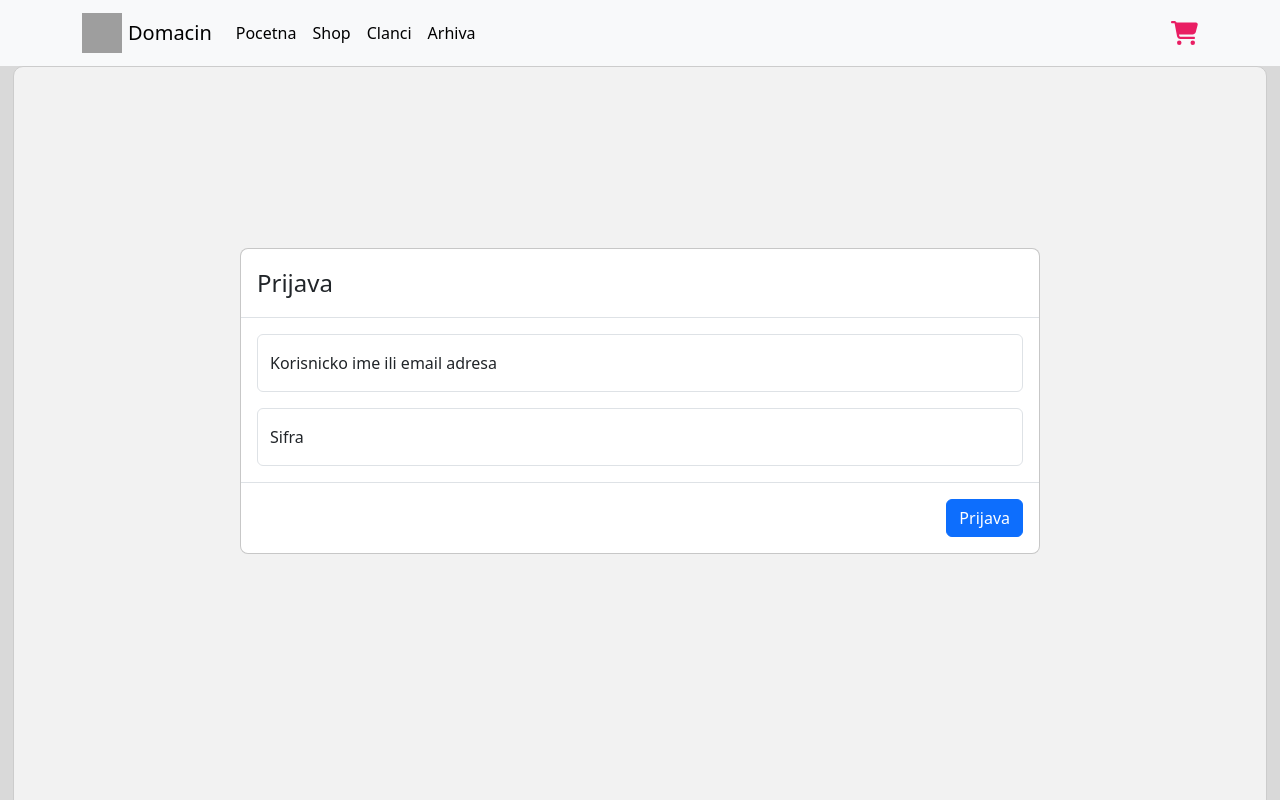
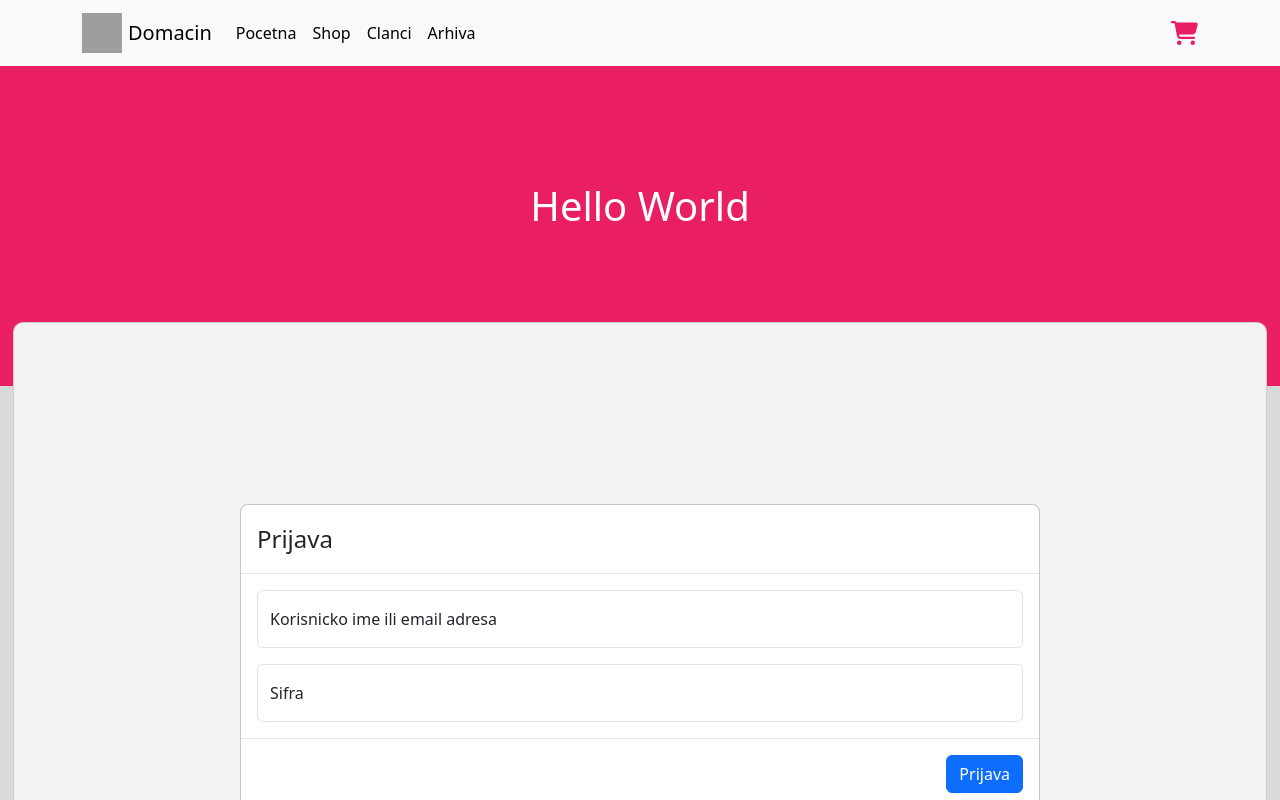
Before and after one commit to Hadis2971/Domacin_Frontend, a React (Create React App) app: page /auth in a window 1280 px wide. Built offline with nearby package versions, Linux system fonts and the light colour scheme; grey boxes are pictures that could not be loaded.

Commit message:
add page jumbotron

```diff
--- a/src/layout/Layout.scss
+++ b/src/layout/Layout.scss
@@ -9,10 +9,22 @@
     padding: 0px;
   }
 
+  #jumbotron {
+    width: 100%;
+    height: 20em;
+    background-color: #e91e63;
+    color: #fff;
+    text-align: center;
+
+    h1 {
+      line-height: 7em;
+    }
+  }
+
   #main-content {
     width: 98%;
     height: 100vh;
-    margin: 0px auto;
+    margin: -5% auto 0px auto;
     border: 1px solid #ccc;
     border-radius: 10px;
     background-color: #f2f2f2;
--- a/src/layout/Layout.tsx
+++ b/src/layout/Layout.tsx
@@ -14,6 +14,10 @@ export default function () {
         <Navbar />
       </Row>
 
+      <Row id="jumbotron">
+        <h1>Hello World</h1>
+      </Row>
+
       <Row id="main-content">
         <Outlet />
       </Row>
```
